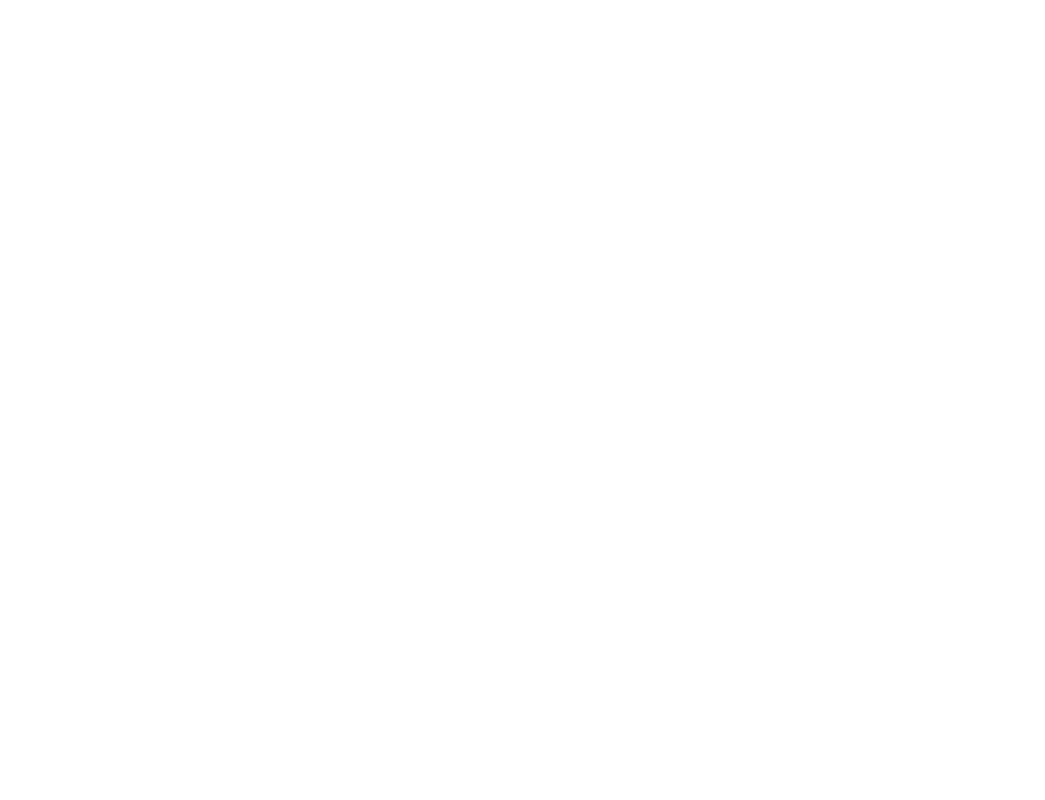
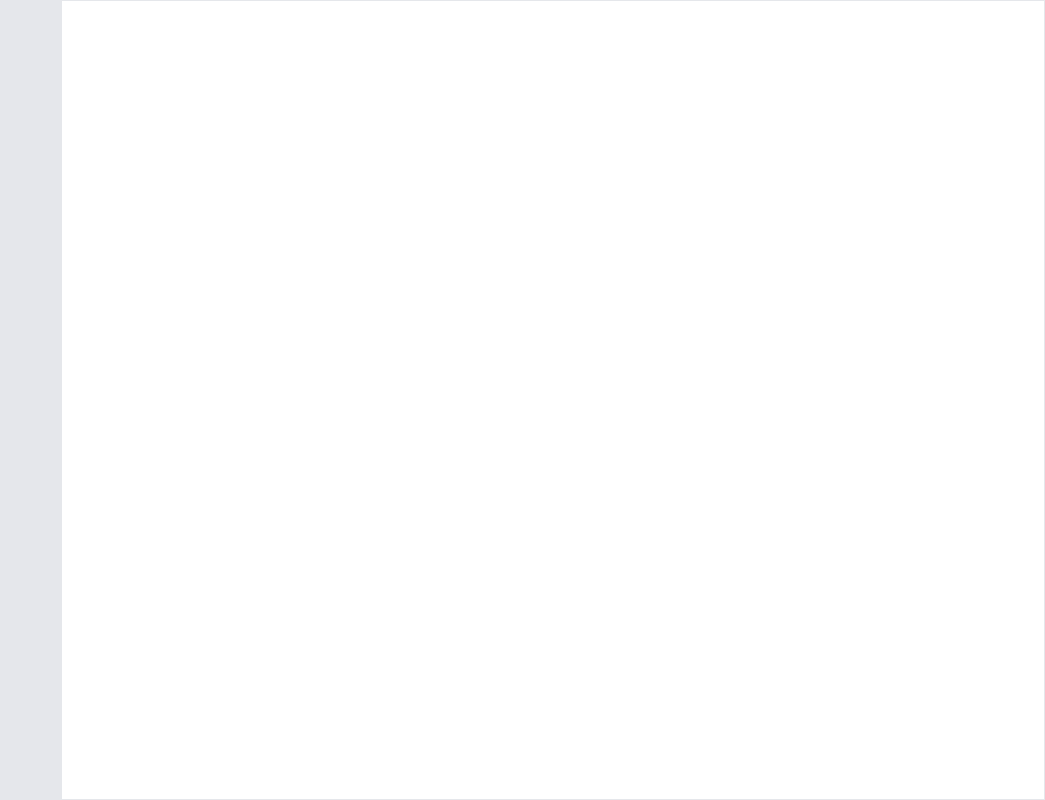
Before and after one commit to cristiancsandoval/single-page-app, a Next.js app: page / in a window 1280 px wide. Shown: the whole page, without its empty margins (235-1280 px from the left). Built offline with nearby package versions, Linux system fonts and the light colour scheme.

Commit message:
main layout

```diff
--- /dev/null
+++ b/src/components/layout/MainLayout.js
@@ -0,0 +1,12 @@
+import SideBar from "./SideBar";
+
+const MainLayout = ({ children }) => {
+  return (
+    <div className="flex flex-row h-screen w-full overflow-hidden">
+      <SideBar />
+      <main className="w-full border">{children}</main>
+    </div>
+  );
+};
+
+export default MainLayout;
--- /dev/null
+++ b/src/components/layout/SideBar.js
@@ -0,0 +1,6 @@
+
+const SideBar = () => {
+  return <aside className="w-96 h-full border bg-gray-200 hidden lg:flex"></aside>;
+};
+
+export default SideBar;
--- a/src/pages/_app.js
+++ b/src/pages/_app.js
@@ -1,5 +1,10 @@
+import MainLayout from "@/components/layout/MainLayout";
 import "@/styles/globals.css";
 
 export default function App({ Component, pageProps }) {
-  return <Component {...pageProps} />;
+  return (
+    <MainLayout>
+      <Component {...pageProps} />
+    </MainLayout>
+  );
 }
--- a/src/pages/index.js
+++ b/src/pages/index.js
@@ -1,7 +1,7 @@
 
 export default function Home() {
   return (
-    <main>
-    </main>
+    <div>
+    </div>
   );
 }
```
